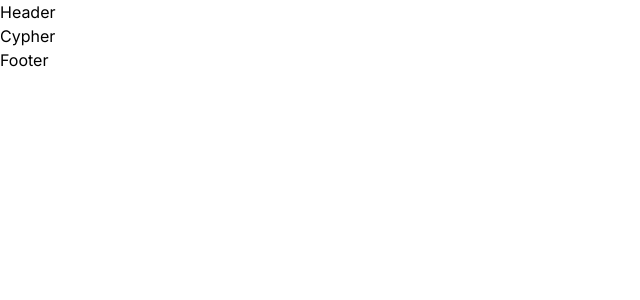
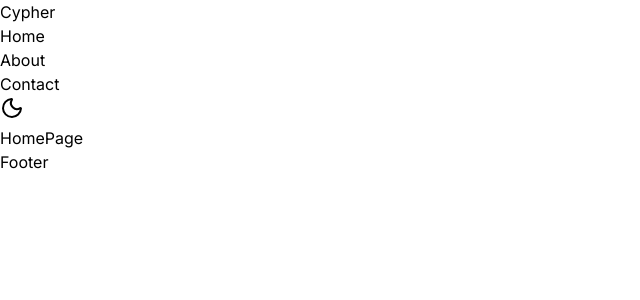
Before and after one commit to ShahabCypher/ShahabCypher, a React (Vite) app in the folder frontend/: page / in a window 1280 px wide. Shown: the top 300 px of the page, without its empty margins (0-640 px from the left). Built offline with nearby package versions, Linux system fonts and the light colour scheme.

Commit message:
add routes and header base

```diff
--- a/frontend/package.json
+++ b/frontend/package.json
@@ -11,8 +11,10 @@
   },
   "dependencies": {
     "@tailwindcss/vite": "^4.1.12",
+    "lucide-react": "^0.539.0",
     "react": "^19.1.1",
     "react-dom": "^19.1.1",
+    "react-router-dom": "^7.8.1",
     "tailwindcss": "^4.1.12"
   },
   "devDependencies": {
--- a/frontend/src/App.jsx
+++ b/frontend/src/App.jsx
@@ -1,11 +1,16 @@
 import Layout from "layout/Layout";
 import ThemeProvider from "contexts/ThemeContext";
+import { Routes, Route } from "react-router-dom";
+
+import HomePage from "pages/HomePage";
 
 const App = () => {
   return (
     <ThemeProvider>
       <Layout>
-        <h1>Cypher</h1>
+        <Routes>
+          <Route index element={<HomePage />} />
+        </Routes>
       </Layout>
     </ThemeProvider>
   );
--- a/frontend/src/layout/Header.jsx
+++ b/frontend/src/layout/Header.jsx
@@ -1,7 +1,31 @@
 import React from "react";
+import { Link } from "react-router-dom";
+import { Moon, Sun } from "lucide-react";
+
+import { useTheme } from "hooks/useTheme";
 
 const Header = () => {
-  return <div>Header</div>;
+  const { theme, toggleTheme } = useTheme();
+
+  return (
+    <nav>
+      <h1>Cypher</h1>
+      <ul>
+        <li>
+          <Link to="/">Home</Link>
+        </li>
+        <li>
+          <Link to="/about">About</Link>
+        </li>
+        <li>
+          <Link to="/contact">Contact</Link>
+        </li>
+      </ul>
+      <button onClick={toggleTheme}>
+        {theme === "dark" ? <Sun /> : <Moon />}
+      </button>
+    </nav>
+  );
 };
 
 export default Header;
--- a/frontend/src/main.jsx
+++ b/frontend/src/main.jsx
@@ -1,11 +1,14 @@
 import { StrictMode } from "react";
 import { createRoot } from "react-dom/client";
+import { BrowserRouter } from "react-router-dom";
 
 import App from "./App.jsx";
 import "./index.css";
 
 createRoot(document.getElementById("root")).render(
   <StrictMode>
-    <App />
+    <BrowserRouter>
+      <App />
+    </BrowserRouter>
   </StrictMode>
 );
--- /dev/null
+++ b/frontend/src/pages/HomePage.jsx
@@ -0,0 +1,7 @@
+import React from "react";
+
+const HomePage = () => {
+  return <div>HomePage</div>;
+};
+
+export default HomePage;
```
Also changed, not shown: 1 other file (tests, documents, lock files or other folders).
